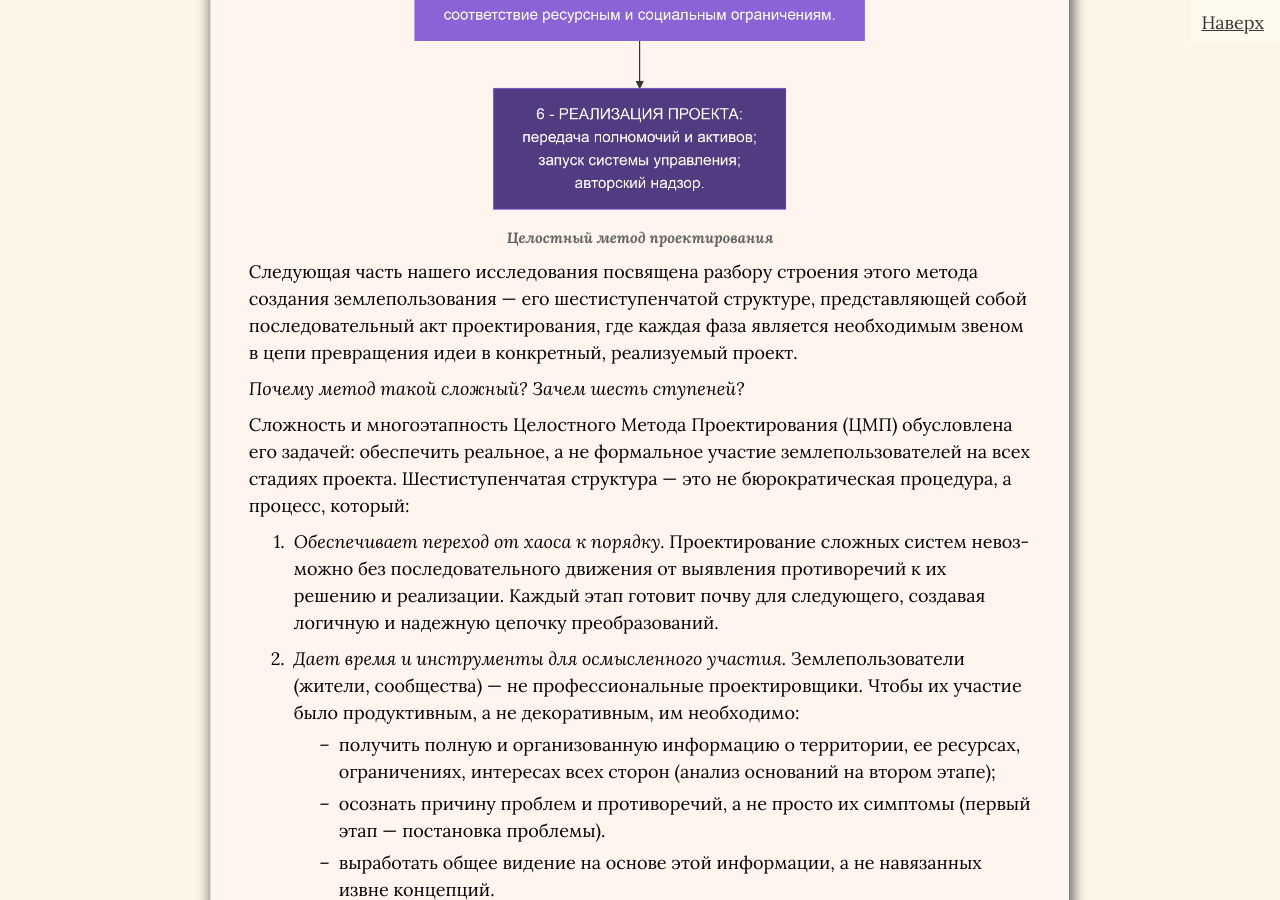
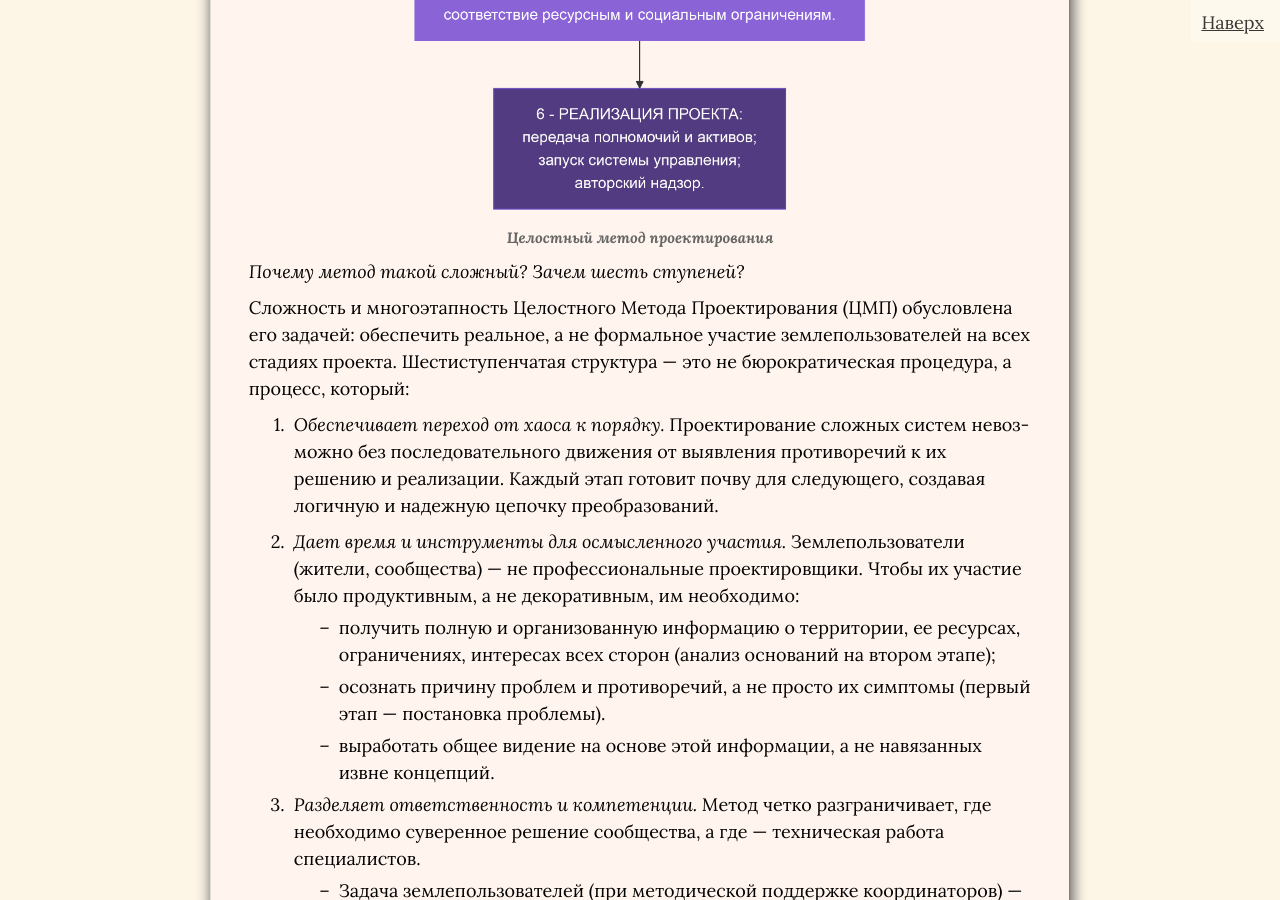
Before and after one commit to SergSi/land-use-art, a Jekyll site: the page built from _posts/2025-09-03-metod.md, in a window 1280 px wide and 900 px high, scrolled down 9603 px. Built offline with Jekyll 4.4.1, drawn with Linux system fonts in a browser that asks for light colours; some web fonts are replaced; some of the changed text lies outside the part shown.

Commit message:
Update 2025-09-03-metod.md

```diff
--- a/_posts/2025-09-03-metod.md
+++ b/_posts/2025-09-03-metod.md
@@ -108,8 +108,6 @@ p {
 
 {% include image-align.html file="article/ЦМП.png" caption="Целостный метод проектирования" align="center" width="60%" %}
 
-Следующая часть нашего исследования посвящена разбору строения этого метода создания землепользования — его шестиступенчатой структуре, представляющей собой последовательный акт проектирования, где каждая фаза является необходимым звеном в цепи превращения идеи в конкретный, реализуемый проект.
-
 *Почему метод такой сложный? Зачем шесть ступеней?*
 
 Сложность и многоэтапность Целостного Метода Проектирования (ЦМП) обусловлена его задачей: обеспечить реальное, а не формальное участие землепользователей на всех стадиях проекта. Шестиступенчатая структура — это не бюрократическая процедура, а процесс, который:
```
Also changed, not shown: other parts of _posts/2025-09-03-metod.md (+1 -0 lines).
